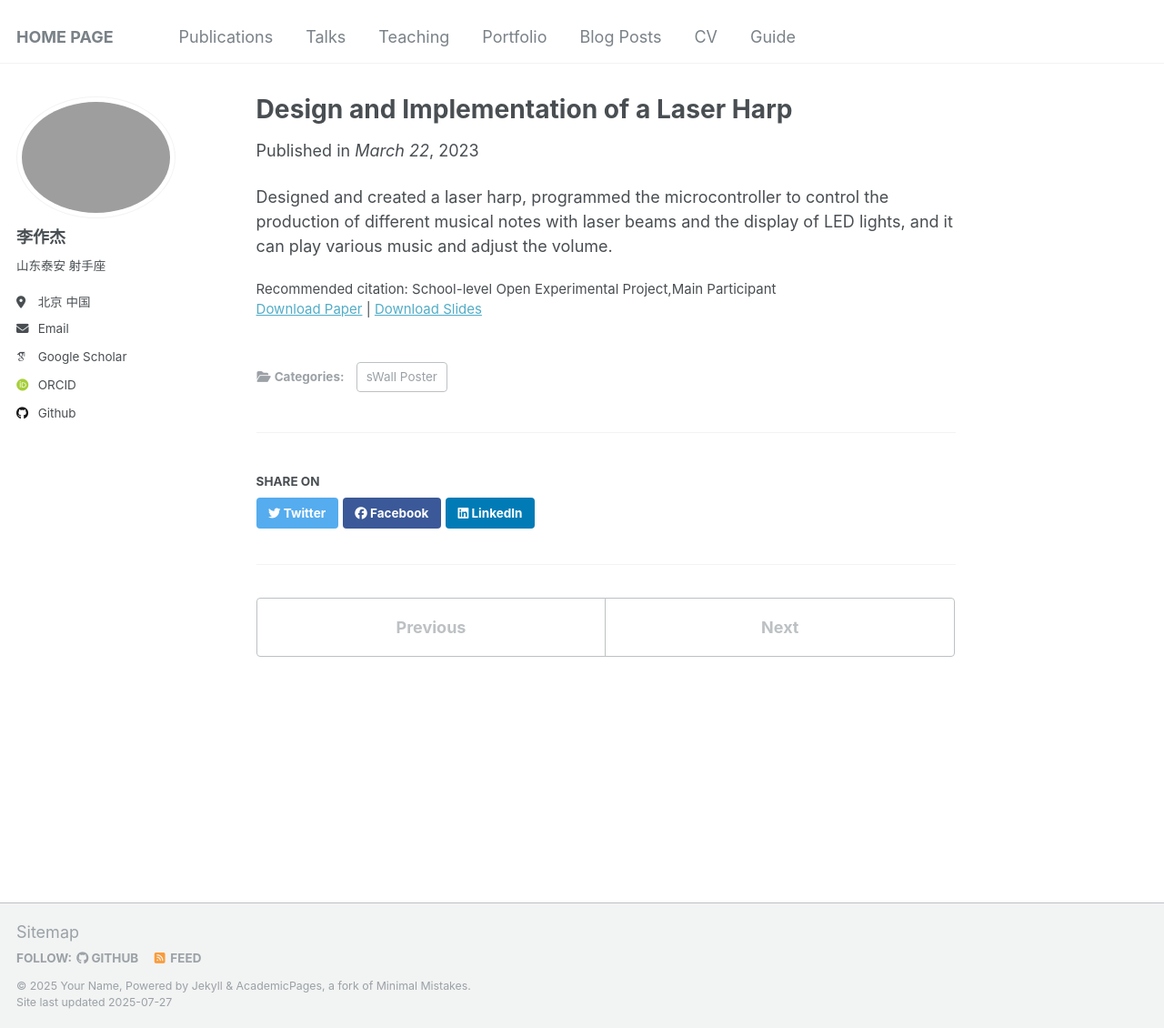
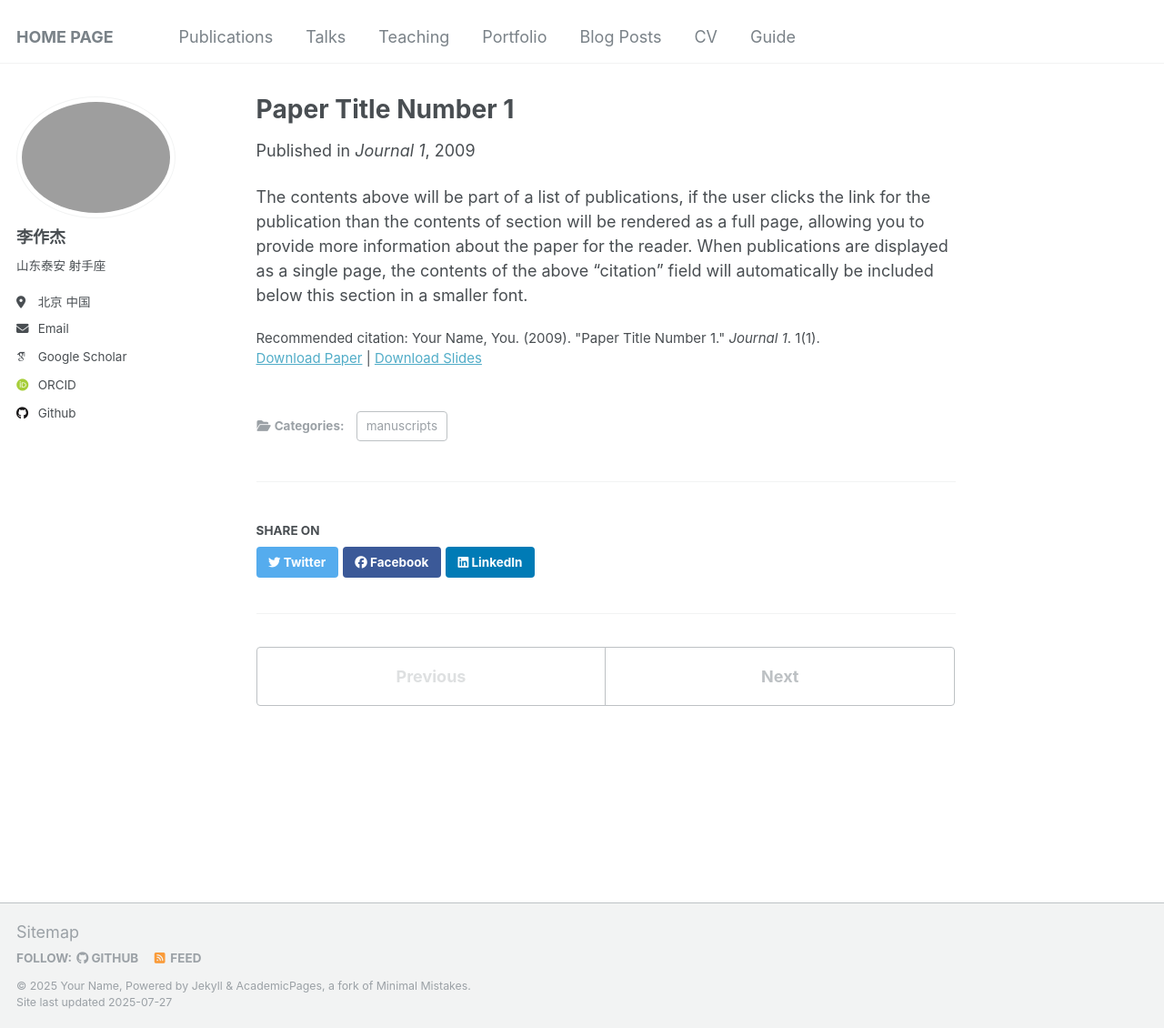
Before and after one commit to Infinity-LZJ/Zuojie_Li.github, a Jekyll site: the page built from _publications/2009-10-01-paper-title-number-1.md, in a window 1280 px wide and 1130 px high. Shown: the whole window at 91% size. Built offline with Jekyll 4.4.1, drawn with Linux system fonts in a browser that asks for light colours; some web fonts are replaced.

Commit message:
Add files via upload
Signed-off-by: Infinity-LZJ <zuojieli@yeah.net>

```diff
--- a/_publications/2009-10-01-paper-title-number-1.md
+++ b/_publications/2009-10-01-paper-title-number-1.md
@@ -1,14 +1,14 @@
 ---
-title: "Design and Implementation of a Laser Harp"
+title: "Paper Title Number 1"
 collection: publications
-category: sWall Poster
+category: manuscripts
 permalink: /publication/2009-10-01-paper-title-number-1
-excerpt: 'Designed and created a laser harp, programmed the microcontroller to control the production of different musical notes with laser beams and the display of LED lights, and it can play various music and adjust the volume.'
-date: 2023-5-22
-venue: 'March 22'
+excerpt: 'This paper is about the number 1. The number 2 is left for future work.'
+date: 2009-10-01
+venue: 'Journal 1'
 slidesurl: 'http://academicpages.github.io/files/slides1.pdf'
 paperurl: 'http://academicpages.github.io/files/paper1.pdf'
-citation: 'School-level Open Experimental Project,Main Participant'
+bibtexurl: 'http://academicpages.github.io/files/bibtex1.bib'
+citation: 'Your Name, You. (2009). &quot;Paper Title Number 1.&quot; <i>Journal 1</i>. 1(1).'
 ---
-
-Designed and created a laser harp, programmed the microcontroller to control the production of different musical notes with laser beams and the display of LED lights, and it can play various music and adjust the volume.
+The contents above will be part of a list of publications, if the user clicks the link for the publication than the contents of section will be rendered as a full page, allowing you to provide more information about the paper for the reader. When publications are displayed as a single page, the contents of the above "citation" field will automatically be included below this section in a smaller font.
```
